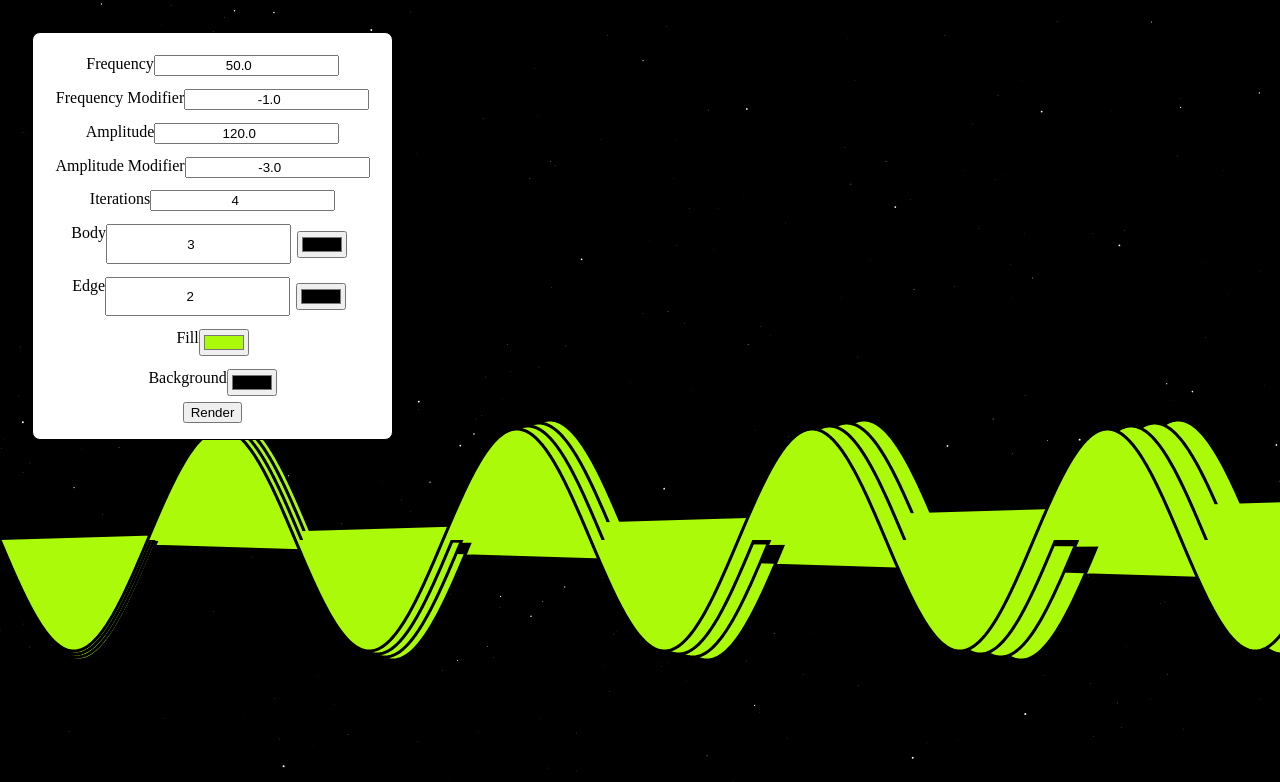
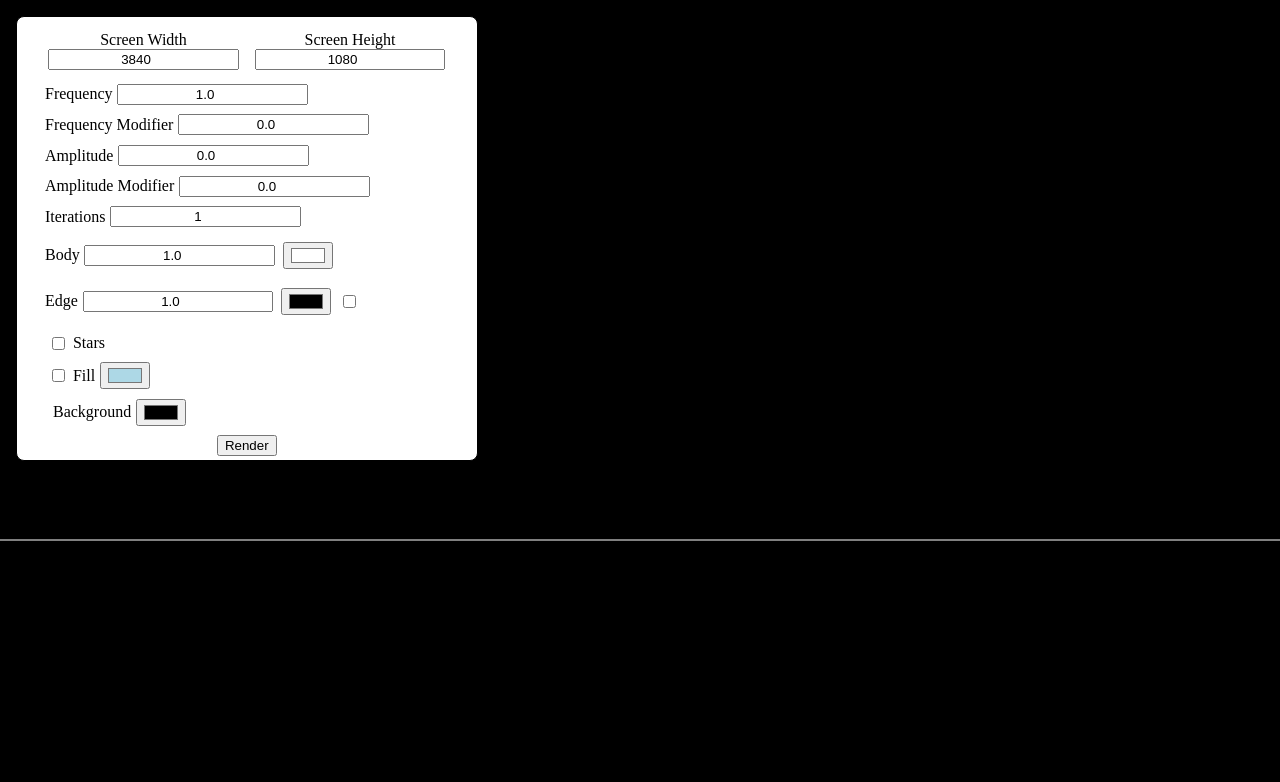
Before and after one commit to vaknin/canvas-trig, a plain HTML site: page index.html in a window 1280 px wide. Shown: the top 782 px of the page. Drawn offline with Linux system fonts and the light colour scheme.

Commit message:
finished TODO

```diff
--- a/script.js
+++ b/script.js
@@ -9,17 +9,20 @@ canvas.width = 3840;
 canvas.height = 1080;
 
 // Sine Properties - play with these, or even better - randomize their values using rand()
-let frequency = 50;
-let amplitude = 120;
-let iterations = 4;
-let frequency_modifier = -1;
-let amplitude_modifier = -3;
-let fillColor = "#aafa0a";
-let bodyColor = "#000";
-let edgeColor = "#000";
-let backgroundColor = "#000";
-let edgeWidth = 2;
-let bodyWidth = 3;
+let frequency = 1;
+let amplitude = 0;
+let iterations = 1;
+let frequency_modifier = 0;
+let amplitude_modifier = 0;
+let fillColor = "#ADD8E6";
+let bodyColor = "#ffffff";
+let edgeColor = "#000000";
+let backgroundColor = "#000000";
+let bodyWidth = 1;
+let edgeWidth = 1;
+let enableDrawStars = false;
+let enableEdgeColor = false;
+let enableFillColor = false;
 
 // A simple vector2 class
 class Point {
@@ -80,26 +83,97 @@ const createMenu = () => {
         form.appendChild(colorDiv);
     }
 
+    const createCheckBox = (value, name, onChange) => {
+
+        let input = document.createElement("input");
+        input.id = name;
+        input.type = "checkbox";
+        input.value = value;
+        input.onchange = onChange;
+        if (name == "StarsCheckbox"){
+            let div = document.createElement("div");
+            div.id = "StarsDiv"
+            let label = document.createElement("label");
+            label.innerText = "Stars";
+            div.append(label, input);
+            return div;
+        }
+        return input;
+    }
+
+    const createResolutionInputs = () => {
+
+        let parentDiv = document.createElement("div");
+        parentDiv.id = "parentDiv";
+        let widthInput = document.createElement("input");
+        widthInput.type = "number";
+        let heightInput = document.createElement("input");
+        heightInput.type = "number";
+        widthInput.value = canvas.width;
+        heightInput.value = canvas.height;
+        widthInput.onchange = e => {canvas.width = Number.parseInt(e.target.value)};
+        heightInput.onchange = e => {canvas.height = Number.parseInt(e.target.value)};
+
+        let widthLabel = document.createElement("label");
+        widthLabel.innerText = "Screen Width";
+        let heightLabel = document.createElement("label");
+        heightLabel.innerText = "Screen Height";
+
+        let wDiv = document.createElement("div");
+        let hDiv = document.createElement("div");
+
+        wDiv.append(widthLabel, widthInput);
+        hDiv.append(heightLabel, heightInput);
+        parentDiv.append(wDiv, hDiv);
+
+        form.append(parentDiv);
+    }
+
+    // Create the form
     document.body.appendChild(form);
+    createResolutionInputs();
 
+    // Frequency
     createNumberInput(1, frequency.toFixed(1), "Frequency", e => { frequency = Number.parseFloat(e.target.value)});
     createNumberInput(1, frequency_modifier.toFixed(1), "Frequency Modifier", e => {frequency_modifier = Number.parseFloat(e.target.value)});
 
+    // Amplitude
     createNumberInput(5, amplitude.toFixed(1), "Amplitude", e => { amplitude = Number.parseFloat(e.target.value)});
     createNumberInput(1, amplitude_modifier.toFixed(1), "Amplitude Modifier", e => {amplitude_modifier = Number.parseFloat(e.target.value)});
 
+    // Iterations
     createNumberInput(1, iterations.toFixed(0), "Iterations", e => {iterations = Number.parseInt(e.target.value)});
 
-    createNumberInput(1, bodyWidth.toFixed(0), "Body", e => {bodyWidth = Number.parseInt(e.target.value)});
+    // Body
+    createNumberInput(1, bodyWidth.toFixed(1), "Body", e => {bodyWidth = Number.parseFloat(e.target.value)});
     createColorInput(bodyColor, "Body", e => { bodyColor = e.target.value});
     document.querySelector('#BodyDiv').appendChild(document.querySelector('#BodyColorDiv'));
 
-    createNumberInput(1, edgeWidth.toFixed(0), "Edge", e => {edgeWidth = Number.parseInt(e.target.value)});
+    // Edge
+    createNumberInput(1, edgeWidth.toFixed(1), "Edge", e => {edgeWidth = Number.parseFloat(e.target.value)});
     createColorInput(edgeColor, "Edge", e => { edgeColor = e.target.value});
     document.querySelector('#EdgeDiv').appendChild(document.querySelector('#EdgeColorDiv'));
+    document.querySelector('#EdgeDiv').appendChild(createCheckBox(enableEdgeColor, "EdgeCheckbox" ,e => {enableEdgeColor = e.target.checked}));
 
+    let etcDiv = document.createElement("div");
+    etcDiv.id = "etcDiv";
+
+    // Stars
+    etcDiv.appendChild(createCheckBox(enableDrawStars, "StarsCheckbox", e => {enableDrawStars = e.target.checked}));
+
+    form.appendChild(etcDiv);
+
+    // Fill
     createColorInput(fillColor, "Fill", e => { fillColor = e.target.value});
+    etcDiv.appendChild(document.querySelector('#FillColorDiv'));
+    etcDiv.appendChild(createCheckBox(enableFillColor, "FillCheckbox", e => {enableFillColor = e.target.checked}));
+    document.querySelector('#FillColorDiv').appendChild(document.querySelector('#FillCheckbox'));
+
+    // BG Color
     createColorInput(backgroundColor, "Background", e => { backgroundColor = e.target.value});
+    etcDiv.appendChild(document.querySelector('#BackgroundColorDiv'));
+
+
 
     let btn = document.createElement("button");
     btn.innerText = "Render";
@@ -120,7 +194,7 @@ const revertToInputValues = () => {
 const draw_background = () => {
     ctx.beginPath();
     ctx.rect(0, 0, canvas.width, canvas.height);
-    ctx.fillStyle = backgroundColor;
+    ctx.fillStyle = enableDrawStars? "black" : backgroundColor;
     ctx.fill();
     ctx.closePath();
 }
@@ -141,18 +215,19 @@ const draw_sine = (y_baseline, frequency, amplitude) => {
     }
 
     // Fill
+    if (enableFillColor){
         ctx.fillStyle = fillColor;
-    // const color2 = rand(140, 190);
-    // const color3 = rand(140, 190);
-    // ctx.fillStyle = `rgb(${color1},${color2},${color3})`;
         ctx.fill();
+    }
 
-    // Edges - change width and color as you'd like
+    // Edges
+    if (enableEdgeColor){
         ctx.strokeStyle = edgeColor;
         ctx.lineWidth = edgeWidth;
         ctx.stroke();
+    }
 
-    // Body - change width and color as you'd like
+    // Body
     ctx.strokeStyle = bodyColor;
     ctx.lineWidth = bodyWidth;
     ctx.stroke();
@@ -161,7 +236,6 @@ const draw_sine = (y_baseline, frequency, amplitude) => {
 
 const draw_space = () => {
 
-    draw_background("#000");
     const draw_stars = (amount, size, color="#fff") => {
 
         for (let i = 0; i < amount; i++) {
@@ -182,8 +256,12 @@ const draw_space = () => {
 
 // Draws the sine function(s) into the canvas
 const draw = () => {
+
     draw_background();
+
+    if (enableDrawStars){
         draw_space();
+    }
 
     for (let i = 0; i < iterations; i++) {
         const y_baseline = canvas.height * 0.5;
--- a/style.css
+++ b/style.css
@@ -7,20 +7,52 @@ html, body {
 form {
     text-align-last: center;
     position: fixed;
-    top: 2rem;
-    left: 2rem;
+    top: 1rem;
+    left: 1rem;
     background-color: #ffffff;
     border-radius: 0.5rem;
     display: flex;
     flex-direction: column;
-    padding: 1rem;
+    padding: 0.25rem;
     align-items: center;
     border: 1px solid black;
 }
 
 form div{
     margin: 0.2rem;
-    padding: 0.2rem;
+    padding: 0.1rem 1rem;
     display: flex;
-    justify-content: center;
+    align-items: center;
+    align-self: baseline;
 }
+
+form div * {
+    padding-left: 0.3rem;
+    padding-right: 0.3rem;
+}
+
+#parentDiv div{
+    flex-direction: column;
+}
+
+#etcDiv {
+    flex-direction: column;
+}
+
+#etcDiv div * {
+    padding-left: 0.3rem;
+    padding-right: 0.3rem;
+
+}
+
+#etcDiv label {
+    order: 2;
+}
+
+#etcDiv input {
+    order: 3;
+}
+
+#etcDiv input[type="checkbox"] {
+    order: 1;
+}
```
Also changed, not shown: 1 other file. Lines whose indentation alone changed are shown as unchanged.
